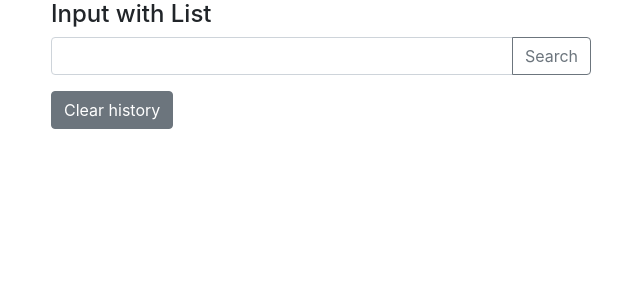
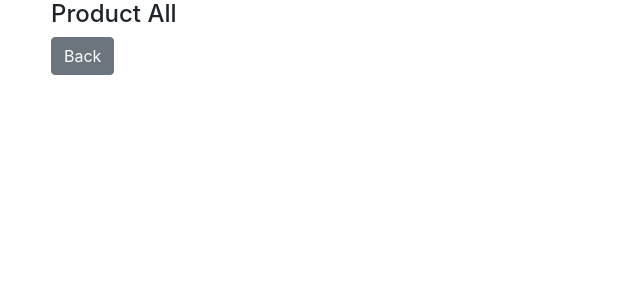
Before and after one commit to UniquelySimilar/vue-sandbox, a Vue app: page /productall/603aaaf5dead94fee94d2811 in a window 1280 px wide. Shown: the top 300 px of the page, without its empty margins (34-674 px from the left). Built offline with nearby package versions, Linux system fonts and the light colour scheme.

Commit message:
stackoverflow: router-params-example: added product all

```diff
--- a/src/App.vue
+++ b/src/App.vue
@@ -1,16 +1,13 @@
 <template>
   <div id="app" class="container">
-    <input-with-list />
+    <router-view></router-view>
   </div>
 </template>
 
 <script>
-  import InputWithList from '@/components/ui/InputWithList'
-
   export default {
     name: 'App',
     components: {
-      InputWithList
     },
     data() {
       return {
--- a/src/components/stackoverflow/router-params-example/Home.vue
+++ b/src/components/stackoverflow/router-params-example/Home.vue
@@ -3,7 +3,7 @@
     <h4>Home</h4>
     <div class="row">
       <div class="col-md-6">
-        <router-link class="btn btn-primary" :to="{ name: 'detail', params: { id: detailId } }">Show Detail</router-link>
+        <router-link class="btn btn-primary" :to="{ name: 'productall', params: { id: productId } }">Product All</router-link>
       </div>
     </div>
   </div>
@@ -13,7 +13,7 @@
   export default {
     data() {
       return {
-        detailId: 1
+        productId: '603aaaf5dead94fee94d2811'
       }
     }
   }
--- /dev/null
+++ b/src/components/stackoverflow/router-params-example/ProductAll.vue
@@ -0,0 +1,21 @@
+<template>
+  <div class="product-all">
+    <h4>Product All</h4>
+    <div class="row">
+      <div class="col-md-6">
+        <router-link class="btn btn-secondary" :to="{ name: 'home' }">Back</router-link>
+      </div>
+    </div>
+  </div>
+</template>
+
+<script>
+  export default {
+    props: {
+      id: {
+        type: String,
+        required: true
+      }
+    }
+  }
+</script>
--- a/src/components/stackoverflow/router-params-example/router/index.js
+++ b/src/components/stackoverflow/router-params-example/router/index.js
@@ -4,7 +4,7 @@ import VueRouter from 'vue-router'
 Vue.use(VueRouter);
 
 import Home from '@/components/stackoverflow/router-params-example/Home'
-import Detail from '@/components/stackoverflow/router-params-example/Detail'
+import ProductAll from '@/components/stackoverflow/router-params-example/ProductAll'
 
 const routes = [
   {
@@ -13,9 +13,9 @@ const routes = [
     component: Home
   },
   {
-    path: '/detail/:id',
-    name: 'detail',
-    component: Detail,
+    path: '/productall/:id',
+    name: 'productall',
+    component: ProductAll,
     props: true
   }
 ]
```
Also changed, not shown: src/main.js (+4 -4 lines).
